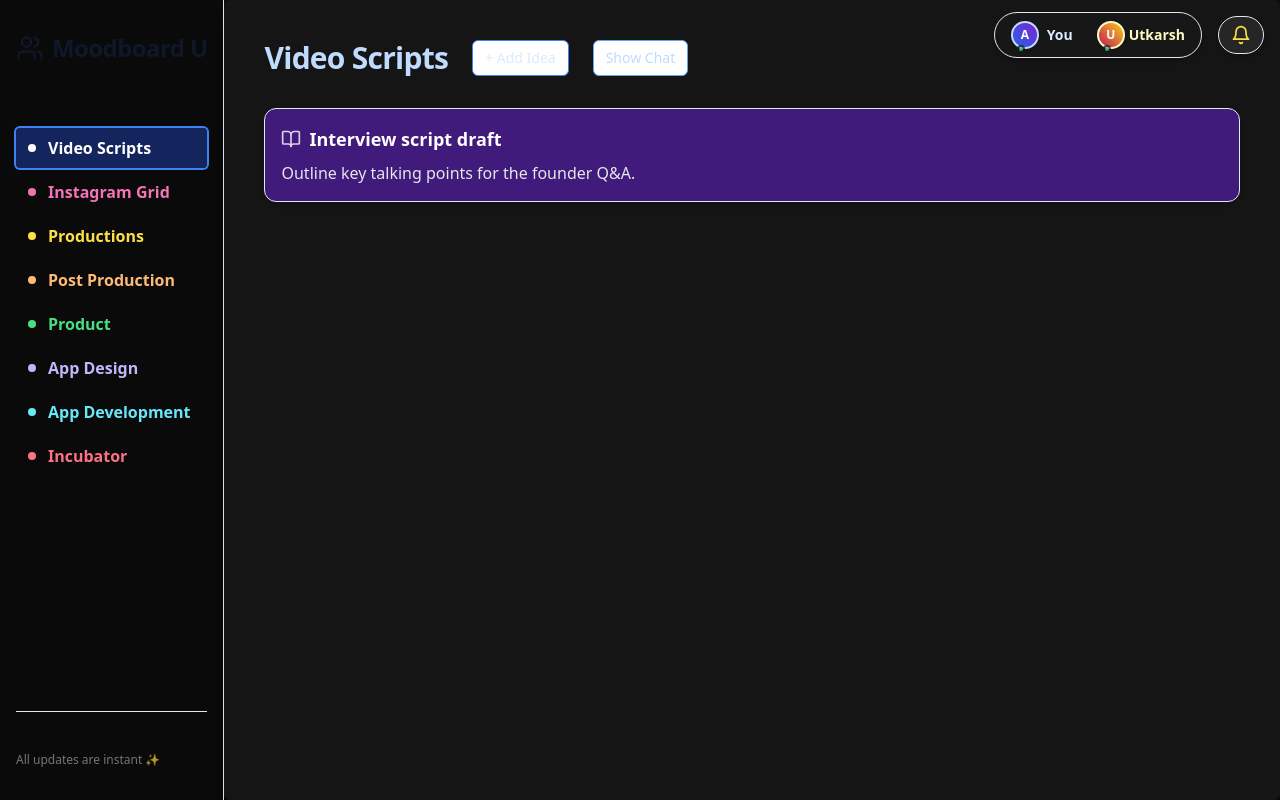
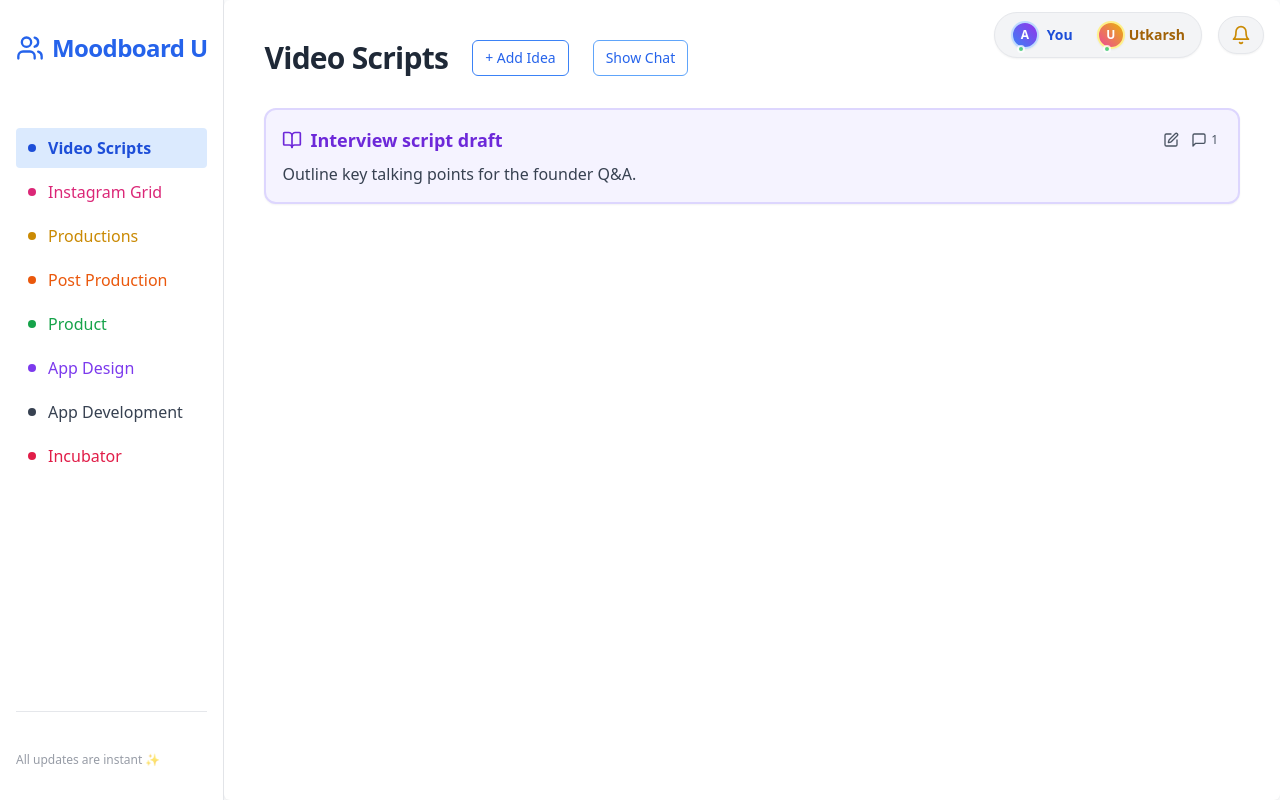
Before and after one commit to 1240-MUITP/mood-hive-collaborate, a React (Vite) app: page / in a window 1280 px wide. Built offline with nearby package versions, Linux system fonts and the light colour scheme.

Commit message:
Revert UI changes and add edit/comment features
Reverts the UI to the original light theme. Adds functionality to open and edit ideas, and allows other users to open and comment on them.

```diff
--- /dev/null
+++ b/src/components/CommentModal.tsx
@@ -0,0 +1,76 @@
+import { useState } from "react";
+import { Dialog, DialogContent, DialogHeader, DialogFooter, DialogTitle } from "@/components/ui/dialog";
+import { Button } from "@/components/ui/button";
+import { Input } from "@/components/ui/input";
+import { CardData, Comment } from "./MoodboardCard";
+
+interface Props {
+  open: boolean;
+  onClose: () => void;
+  onAddComment: (cardId: string, comment: string) => void;
+  card: CardData | null;
+}
+
+export default function CommentModal({ open, onClose, onAddComment, card }: Props) {
+  const [newComment, setNewComment] = useState("");
+
+  function handleSubmit(e: React.FormEvent) {
+    e.preventDefault();
+    if (!card || !newComment.trim()) return;
+
+    onAddComment(card.id, newComment);
+    setNewComment("");
+  }
+
+  if (!card) return null;
+
+  return (
+    <Dialog open={open} onOpenChange={v => !v && onClose()}>
+      <DialogContent className="max-w-lg bg-white border border-gray-300 text-gray-900 shadow-lg">
+        <DialogHeader>
+          <DialogTitle className="text-gray-900">Comments - {card.title}</DialogTitle>
+        </DialogHeader>
+
+        <div className="space-y-4">
+          {/* Existing comments */}
+          <div className="max-h-60 overflow-y-auto space-y-3">
+            {card.comments && card.comments.length > 0 ? (
+              card.comments.map((comment) => (
+                <div key={comment.id} className="bg-gray-50 rounded-lg p-3 border border-gray-200">
+                  <div className="flex items-center justify-between mb-1">
+                    <span className="font-medium text-sm text-gray-700">{comment.author}</span>
+                    <span className="text-xs text-gray-500">{comment.timestamp}</span>
+                  </div>
+                  <p className="text-gray-800 text-sm">{comment.content}</p>
+                </div>
+              ))
+            ) : (
+              <p className="text-gray-500 text-center py-4">No comments yet. Be the first to comment!</p>
+            )}
+          </div>
+
+          {/* Add new comment */}
+          <form onSubmit={handleSubmit} className="border-t border-gray-200 pt-4">
+            <div className="flex gap-2">
+              <Input
+                value={newComment}
+                onChange={e => setNewComment(e.target.value)}
+                placeholder="Add a comment..."
+                className="flex-1 bg-white border-gray-300 text-gray-900 placeholder:text-gray-500"
+              />
+              <Button type="submit" disabled={!newComment.trim()} className="bg-blue-600 hover:bg-blue-700 text-white">
+                Comment
+              </Button>
+            </div>
+          </form>
+        </div>
+
+        <DialogFooter>
+          <Button type="button" variant="ghost" onClick={onClose} className="text-gray-600 hover:text-gray-800">
+            Close
+          </Button>
+        </DialogFooter>
+      </DialogContent>
+    </Dialog>
+  );
+}
--- /dev/null
+++ b/src/components/EditIdeaModal.tsx
@@ -0,0 +1,82 @@
+
+import { useState, useEffect } from "react";
+import { Dialog, DialogContent, DialogHeader, DialogFooter, DialogTitle } from "@/components/ui/dialog";
+import { Button } from "@/components/ui/button";
+import { Input } from "@/components/ui/input";
+import { CardData } from "./MoodboardCard";
+
+interface Props {
+  open: boolean;
+  onClose: () => void;
+  onSave: (updatedCard: CardData) => void;
+  card: CardData | null;
+}
+
+export default function EditIdeaModal({ open, onClose, onSave, card }: Props) {
+  const [title, setTitle] = useState("");
+  const [content, setContent] = useState("");
+
+  useEffect(() => {
+    if (card) {
+      setTitle(card.title);
+      setContent(card.content || "");
+    }
+  }, [card]);
+
+  function handleSubmit(e: React.FormEvent) {
+    e.preventDefault();
+    if (!card || !title.trim() || !content.trim()) return;
+
+    const updatedCard: CardData = {
+      ...card,
+      title,
+      content,
+    };
+
+    onSave(updatedCard);
+    onClose();
+  }
+
+  if (!card) return null;
+
+  return (
+    <Dialog open={open} onOpenChange={v => !v && onClose()}>
+      <DialogContent className="max-w-md bg-white border border-gray-300 text-gray-900 shadow-lg">
+        <DialogHeader>
+          <DialogTitle className="text-gray-900">Edit Idea</DialogTitle>
+        </DialogHeader>
+        <form onSubmit={handleSubmit} className="space-y-4">
+          <div>
+            <label className="block font-medium mb-1 text-gray-700">Title</label>
+            <Input
+              required
+              value={title}
+              onChange={e => setTitle(e.target.value)}
+              placeholder="Title for your idea..."
+              className="bg-white border-gray-300 text-gray-900 placeholder:text-gray-500"
+            />
+          </div>
+          <div>
+            <label className="block font-medium mb-1 text-gray-700">Content</label>
+            <textarea
+              required
+              rows={6}
+              className="w-full border border-gray-300 bg-white rounded p-2 text-gray-900 placeholder:text-gray-500 focus:border-blue-500 focus:ring-1 focus:ring-blue-500"
+              value={content}
+              onChange={e => setContent(e.target.value)}
+              placeholder="Describe your idea..."
+            />
+          </div>
+          <DialogFooter>
+            <Button type="button" variant="ghost" onClick={onClose} className="text-gray-600 hover:text-gray-800">
+              Cancel
+            </Button>
+            <Button type="submit" variant="default" className="bg-blue-600 hover:bg-blue-700 text-white">
+              Save Changes
+            </Button>
+          </DialogFooter>
+        </form>
+      </DialogContent>
+    </Dialog>
+  );
+}
--- a/src/components/MoodboardCard.tsx
+++ b/src/components/MoodboardCard.tsx
@@ -1,6 +1,6 @@
 
 import { FC } from "react";
-import { BookOpen, Code, FolderOpen } from "lucide-react";
+import { BookOpen, Code, FolderOpen, Edit, MessageSquare } from "lucide-react";
 
 type CardType = "script" | "image" | "note";
 
@@ -11,6 +11,14 @@ interface CardData {
   content?: string;
   imageUrl?: string;
   language?: string;
+  comments?: Comment[];
+}
+
+interface Comment {
+  id: string;
+  author: string;
+  content: string;
+  timestamp: string;
 }
 
 const typeIcon: Record<CardType, any> = {
@@ -20,33 +28,66 @@ const typeIcon: Record<CardType, any> = {
 };
 
 const cardBg: Record<CardType, string> = {
-  script: "bg-blue-900/80",
-  image: "bg-green-900/80",
-  note: "bg-violet-900/80",
+  script: "bg-blue-50 border-blue-200",
+  image: "bg-green-50 border-green-200",
+  note: "bg-violet-50 border-violet-200",
+};
+
+const headerColor: Record<CardType, string> = {
+  script: "text-blue-700",
+  image: "text-green-700",
+  note: "text-violet-700",
 };
 
 const syntaxColor: Record<string, string> = {
-  js: "text-yellow-400",
-  py: "text-cyan-300",
-  ts: "text-blue-300",
-  default: "text-gray-200",
+  js: "text-yellow-600",
+  py: "text-cyan-600",
+  ts: "text-blue-600",
+  default: "text-gray-700",
 };
 
 const prettifyCode = (code?: string) =>
   code?.replace(/</g, "&lt;").replace(/>/g, "&gt;") ?? "";
 
-const MoodboardCard: FC<{ data: CardData }> = ({ data }) => {
+interface MoodboardCardProps {
+  data: CardData;
+  onEdit: (card: CardData) => void;
+  onComment: (card: CardData) => void;
+}
+
+const MoodboardCard: FC<MoodboardCardProps> = ({ data, onEdit, onComment }) => {
   const Icon = typeIcon[data.type];
 
   return (
-    <div className={`rounded-xl p-4 shadow-md ${cardBg[data.type]} border border-border hover:shadow-2xl transition-shadow relative animate-fade-in`}>
-      <div className="flex items-center gap-2 mb-2">
-        <Icon className="w-5 h-5 opacity-80 text-white" />
-        <span className="font-semibold text-lg text-white">{data.title}</span>
+    <div className={`rounded-xl p-4 shadow-sm border-2 ${cardBg[data.type]} hover:shadow-md transition-shadow relative`}>
+      <div className="flex items-center justify-between mb-2">
+        <div className="flex items-center gap-2">
+          <Icon className={`w-5 h-5 ${headerColor[data.type]}`} />
+          <span className={`font-semibold text-lg ${headerColor[data.type]}`}>{data.title}</span>
+        </div>
+        <div className="flex items-center gap-1">
+          <button
+            onClick={() => onEdit(data)}
+            className="p-1 rounded hover:bg-white/60 transition-colors"
+            title="Edit idea"
+          >
+            <Edit className="w-4 h-4 text-gray-600" />
+          </button>
+          <button
+            onClick={() => onComment(data)}
+            className="p-1 rounded hover:bg-white/60 transition-colors flex items-center gap-1"
+            title="Comments"
+          >
+            <MessageSquare className="w-4 h-4 text-gray-600" />
+            {data.comments && data.comments.length > 0 && (
+              <span className="text-xs text-gray-600">{data.comments.length}</span>
+            )}
+          </button>
+        </div>
       </div>
       {data.type === "script" && (
         <pre
-          className={`rounded bg-black/80 text-xs text-white p-3 mt-2 font-mono overflow-x-auto ${data.language ? syntaxColor[data.language] : syntaxColor.default}`}
+          className={`rounded bg-gray-100 text-sm text-gray-800 p-3 mt-2 font-mono overflow-x-auto border ${data.language ? syntaxColor[data.language] : syntaxColor.default}`}
           dangerouslySetInnerHTML={{ __html: prettifyCode(data.content) }}
         />
       )}
@@ -54,15 +95,15 @@ const MoodboardCard: FC<{ data: CardData }> = ({ data }) => {
         <img
           src={data.imageUrl}
           alt={data.title}
-          className="w-full rounded-lg mt-2 shadow object-cover max-h-44 mx-auto border border-border"
+          className="w-full rounded-lg mt-2 shadow-sm object-cover max-h-44 mx-auto border border-gray-200"
         />
       )}
       {data.type === "note" && (
-        <div className="text-base mt-1 text-gray-200">{data.content}</div>
+        <div className="text-base mt-1 text-gray-700">{data.content}</div>
       )}
     </div>
   );
 };
 
 export default MoodboardCard;
-export type { CardData, CardType };
+export type { CardData, CardType, Comment };
--- a/src/components/MoodboardSidebar.tsx
+++ b/src/components/MoodboardSidebar.tsx
@@ -1,22 +1,21 @@
 
 import { Users } from "lucide-react";
 
-// Add darker background, and use lighter text for dark mode. Add hover/focus for accessibility.
 const sections = [
-  { name: "Video Scripts", color: "text-blue-400" },
-  { name: "Instagram Grid", color: "text-pink-400" },
-  { name: "Productions", color: "text-yellow-300" },
-  { name: "Post Production", color: "text-orange-300" },
-  { name: "Product", color: "text-green-400" },
-  { name: "App Design", color: "text-violet-300" },
-  { name: "App Development", color: "text-cyan-300" },
-  { name: "Incubator", color: "text-rose-400" },
+  { name: "Video Scripts", color: "text-blue-600" },
+  { name: "Instagram Grid", color: "text-pink-600" },
+  { name: "Productions", color: "text-yellow-600" },
+  { name: "Post Production", color: "text-orange-600" },
+  { name: "Product", color: "text-green-600" },
+  { name: "App Design", color: "text-violet-600" },
+  { name: "App Development", color: "text-cyan-600" },
+  { name: "Incubator", color: "text-rose-600" },
 ];
 
 export default function MoodboardSidebar({ currentSection, setSection }: { currentSection: string; setSection: (section: string) => void }) {
   return (
-    <aside className="h-screen sticky top-0 py-8 px-4 bg-neutral-950 text-neutral-50 flex flex-col gap-8 border-r border-border min-w-[220px] shadow-xl">
-      <div className="mb-8 flex items-center gap-2 text-2xl font-bold tracking-tight text-primary">
+    <aside className="h-screen sticky top-0 py-8 px-4 bg-white text-gray-900 flex flex-col gap-8 border-r border-gray-200 min-w-[220px] shadow-sm">
+      <div className="mb-8 flex items-center gap-2 text-2xl font-bold tracking-tight text-blue-600">
         <Users className="w-7 h-7" />
         <span>Moodboard U</span>
       </div>
@@ -25,11 +24,11 @@ export default function MoodboardSidebar({ currentSection, setSection }: { curre
           {sections.map(sec => (
             <li key={sec.name}>
               <button
-                className={`w-full flex items-center gap-3 rounded px-3 py-2 text-base font-semibold transition-all hover:bg-blue-800/30 hover:text-white hover:scale-[1.02] hover:shadow-lg focus-visible:outline focus-visible:ring-2 focus-visible:ring-blue-500 ${
+                className={`w-full flex items-center gap-3 rounded px-3 py-2 text-base font-medium transition-all hover:bg-blue-50 hover:text-blue-700 focus-visible:outline focus-visible:ring-2 focus-visible:ring-blue-500 ${
                   currentSection === sec.name
-                    ? "bg-blue-800/50 text-white ring-2 ring-blue-500"
-                    : "bg-transparent"
-                } ${sec.color} ${currentSection === sec.name ? "font-bold" : ""}`}
+                    ? "bg-blue-100 text-blue-700 font-semibold"
+                    : "bg-transparent text-gray-700"
+                } ${sec.color}`}
                 onClick={() => setSection(sec.name)}
                 aria-current={currentSection === sec.name ? "page" : undefined}
               >
@@ -40,7 +39,7 @@ export default function MoodboardSidebar({ currentSection, setSection }: { curre
           ))}
         </ul>
       </nav>
-      <div className="mt-auto flex flex-col gap-2 text-xs text-neutral-400 pt-10 border-t border-border">
+      <div className="mt-auto flex flex-col gap-2 text-xs text-gray-500 pt-10 border-t border-gray-200">
         <span className="opacity-70">All updates are instant ✨</span>
       </div>
     </aside>
--- a/src/pages/Index.tsx
+++ b/src/pages/Index.tsx
@@ -1,7 +1,10 @@
+
 import { useState } from "react";
 import MoodboardSidebar from "../components/MoodboardSidebar";
-import MoodboardCard, { CardData } from "../components/MoodboardCard";
+import MoodboardCard, { CardData, Comment } from "../components/MoodboardCard";
 import AddIdeaModal from "../components/AddIdeaModal";
+import EditIdeaModal from "../components/EditIdeaModal";
+import CommentModal from "../components/CommentModal";
 import SectionChatPanel from "../components/SectionChatPanel";
 import { Button } from "@/components/ui/button";
 import { Bell, Users } from "lucide-react";
@@ -21,28 +24,41 @@ const sectionOrder = [
 // New: minimal demo card data per section for UI
 const demoCards: Record<string, CardData[]> = {
   "Video Scripts": [
-    { id: "1", type: "note", title: "Interview script draft", content: "Outline key talking points for the founder Q&A." }
+    {
+      id: "1",
+      type: "note",
+      title: "Interview script draft",
+      content: "Outline key talking points for the founder Q&A.",
+      comments: [
+        {
+          id: "c1",
+          author: "Utkarsh",
+          content: "This looks great! Maybe add a question about the company's future vision?",
+          timestamp: "2 hours ago"
+        }
+      ]
+    }
   ],
   "Instagram Grid": [
-    { id: "2", type: "note", title: "Reel idea: Launch Teaser", content: "15-sec montage of app features dropping in." }
+    { id: "2", type: "note", title: "Reel idea: Launch Teaser", content: "15-sec montage of app features dropping in.", comments: [] }
   ],
   "Productions": [
-    { id: "3", type: "note", title: "Behind the Scenes", content: "Share editing workflow with team." }
+    { id: "3", type: "note", title: "Behind the Scenes", content: "Share editing workflow with team.", comments: [] }
   ],
   "Post Production": [
-    { id: "4", type: "note", title: "Color Grading Notes", content: "Aim for a soft, cinematic look." }
+    { id: "4", type: "note", title: "Color Grading Notes", content: "Aim for a soft, cinematic look.", comments: [] }
   ],
   "Product": [
-    { id: "5", type: "note", title: "USP", content: "Highlight 'instant collaboration' in every asset." }
+    { id: "5", type: "note", title: "USP", content: "Highlight 'instant collaboration' in every asset.", comments: [] }
   ],
   "App Design": [
-    { id: "6", type: "note", title: "Styleguide", content: "Stick to soft blues, violets, and lots of negative space." }
+    { id: "6", type: "note", title: "Styleguide", content: "Stick to soft blues, violets, and lots of negative space.", comments: [] }
   ],
   "App Development": [
-    { id: "7", type: "note", title: "API endpoints", content: "Draft major API actions and auth requirements." }
+    { id: "7", type: "note", title: "API endpoints", content: "Draft major API actions and auth requirements.", comments: [] }
   ],
   "Incubator": [
-    { id: "8", type: "note", title: "Potential partners", content: "Reach out to production studios for pilot." }
+    { id: "8", type: "note", title: "Potential partners", content: "Reach out to production studios for pilot.", comments: [] }
   ]
 };
 
@@ -50,7 +66,10 @@ export default function Index() {
   const [section, setSection] = useState(sectionOrder[0]);
   const [cards, setCards] = useState<Record<string, CardData[]>>(demoCards);
   const [addOpen, setAddOpen] = useState(false);
-  const [chatOpen, setChatOpen] = useState(false); // changed: false by default
+  const [editOpen, setEditOpen] = useState(false);
+  const [commentOpen, setCommentOpen] = useState(false);
+  const [selectedCard, setSelectedCard] = useState<CardData | null>(null);
+  const [chatOpen, setChatOpen] = useState(false);
 
   function handleAdd(
     type: "note",
@@ -64,56 +83,93 @@ export default function Index() {
           type: type,
           title: data.title,
           content: data.description,
-          // For demo: ignore file (handled in form only)
+          comments: [],
         },
         ...(prev[section] || [])
       ]
     }));
   }
 
+  function handleEdit(card: CardData) {
+    setSelectedCard(card);
+    setEditOpen(true);
+  }
+
+  function handleSaveEdit(updatedCard: CardData) {
+    setCards(prev => ({
+      ...prev,
+      [section]: prev[section].map(card =>
+        card.id === updatedCard.id ? updatedCard : card
+      )
+    }));
+  }
+
+  function handleComment(card: CardData) {
+    setSelectedCard(card);
+    setCommentOpen(true);
+  }
+
+  function handleAddComment(cardId: string, commentText: string) {
+    const newComment: Comment = {
+      id: Date.now().toString(),
+      author: "You",
+      content: commentText,
+      timestamp: "Just now"
+    };
+
+    setCards(prev => ({
+      ...prev,
+      [section]: prev[section].map(card =>
+        card.id === cardId
+          ? { ...card, comments: [...(card.comments || []), newComment] }
+          : card
+      )
+    }));
+  }
+
   return (
-    <div className="flex w-full min-h-screen bg-neutral-950 text-neutral-100">
+    <div className="flex w-full min-h-screen bg-gray-50 text-gray-900">
       <MoodboardSidebar
         currentSection={section}
         setSection={sect => {
           setSection(sect);
         }}
       />
-      <main className="flex-1 flex flex-col px-2 sm:px-10 py-6 sm:py-10 max-w-[1680px] mx-auto min-w-0 relative bg-neutral-900/90 rounded-md shadow-xl">
+      <main className="flex-1 flex flex-col px-2 sm:px-10 py-6 sm:py-10 max-w-[1680px] mx-auto min-w-0 relative bg-white rounded-md shadow-sm">
         {/* Top-right bar */}
         <div className="absolute top-3 right-4 flex items-center gap-4 z-20">
-          <div className="flex items-center gap-2 bg-neutral-900 px-4 py-2 rounded-full border border-border shadow-md">
+          <div className="flex items-center gap-2 bg-gray-100 px-4 py-2 rounded-full border border-gray-200 shadow-sm">
             {/* Avatars and presence indicators */}
             <div className="relative flex items-center gap-2">
-              <div className="w-7 h-7 bg-gradient-to-tr from-blue-600 to-purple-700 rounded-full flex items-center justify-center font-bold text-white text-xs border-2 border-blue-200 shadow">
+              <div className="w-7 h-7 bg-gradient-to-tr from-blue-500 to-purple-600 rounded-full flex items-center justify-center font-bold text-white text-xs border-2 border-blue-200 shadow-sm">
                 A
               </div>
-              <span className="text-sm font-semibold text-blue-100">You</span>
-              <div className="absolute -bottom-1 left-[6px] w-2 h-2 rounded-full bg-green-400 border-2 border-neutral-900 animate-pulse" />
+              <span className="text-sm font-semibold text-blue-700">You</span>
+              <div className="absolute -bottom-1 left-[6px] w-2 h-2 rounded-full bg-green-500 border-2 border-white animate-pulse" />
             </div>
             <div className="relative flex items-center gap-1 ml-4">
-              <div className="w-7 h-7 bg-gradient-to-tr from-pink-700 to-yellow-400 rounded-full flex items-center justify-center font-bold text-white text-xs border-2 border-yellow-100 shadow">
+              <div className="w-7 h-7 bg-gradient-to-tr from-pink-500 to-yellow-500 rounded-full flex items-center justify-center font-bold text-white text-xs border-2 border-yellow-200 shadow-sm">
                 U
               </div>
-              <span className="text-sm font-semibold text-yellow-100">Utkarsh</span>
-              <div className="absolute -bottom-1 left-[6px] w-2 h-2 rounded-full bg-green-400 border-2 border-neutral-900 animate-pulse" />
+              <span className="text-sm font-semibold text-yellow-700">Utkarsh</span>
+              <div className="absolute -bottom-1 left-[6px] w-2 h-2 rounded-full bg-green-500 border-2 border-white animate-pulse" />
             </div>
           </div>
-          <button className="flex items-center bg-neutral-800 border border-border rounded-full px-3 py-2 hover:bg-neutral-700 transition-colors shadow-md">
-            <Bell className="w-5 h-5 text-yellow-300" />
+          <button className="flex items-center bg-gray-100 border border-gray-200 rounded-full px-3 py-2 hover:bg-gray-200 transition-colors shadow-sm">
+            <Bell className="w-5 h-5 text-yellow-600" />
             <span className="sr-only">Notifications</span>
           </button>
         </div>
         {/* End top bar */}
         <div className="flex items-start flex-wrap gap-4 mb-8 pr-[350px]">
-          <h1 className="text-3xl font-bold tracking-tight text-blue-200">{section}</h1>
-          <Button variant="outline" size="sm" className="ml-2 border-blue-500 text-blue-100 hover:bg-blue-900/80" onClick={() => setAddOpen(true)}>
+          <h1 className="text-3xl font-bold tracking-tight text-gray-800">{section}</h1>
+          <Button variant="outline" size="sm" className="ml-2 border-blue-500 text-blue-600 hover:bg-blue-50" onClick={() => setAddOpen(true)}>
             + Add Idea
           </Button>
           <Button
             variant={chatOpen ? "default" : "outline"}
             size="sm"
-            className={`ml-2 ${chatOpen ? "bg-blue-800 text-white" : "border-blue-400 text-blue-200 hover:bg-blue-950/60"}`}
+            className={`ml-2 ${chatOpen ? "bg-blue-600 text-white" : "border-blue-400 text-blue-600 hover:bg-blue-50"}`}
             onClick={() => setChatOpen(o => !o)}
           >
             <span className="hidden sm:inline">{chatOpen ? "Hide" : "Show"} Chat</span>
@@ -132,7 +188,12 @@ export default function Index() {
           }}
         >
           {(cards[section] ?? []).map(card => (
-            <MoodboardCard data={card} key={card.id} />
+            <MoodboardCard
+              data={card}
+              key={card.id}
+              onEdit={handleEdit}
+              onComment={handleComment}
+            />
           ))}
         </section>
 
@@ -141,6 +202,20 @@ export default function Index() {
           onClose={() => setAddOpen(false)}
           onAdd={handleAdd}
           section={section}
+        />
+
+        <EditIdeaModal
+          open={editOpen}
+          onClose={() => setEditOpen(false)}
+          onSave={handleSaveEdit}
+          card={selectedCard}
+        />
+
+        <CommentModal
+          open={commentOpen}
+          onClose={() => setCommentOpen(false)}
+          onAddComment={handleAddComment}
+          card={selectedCard}
         />
 
         {chatOpen && (
```
Also changed, not shown: src/components/AddIdeaModal.tsx (+11 -11 lines), src/components/SectionChatPanel.tsx (+13 -13 lines).
